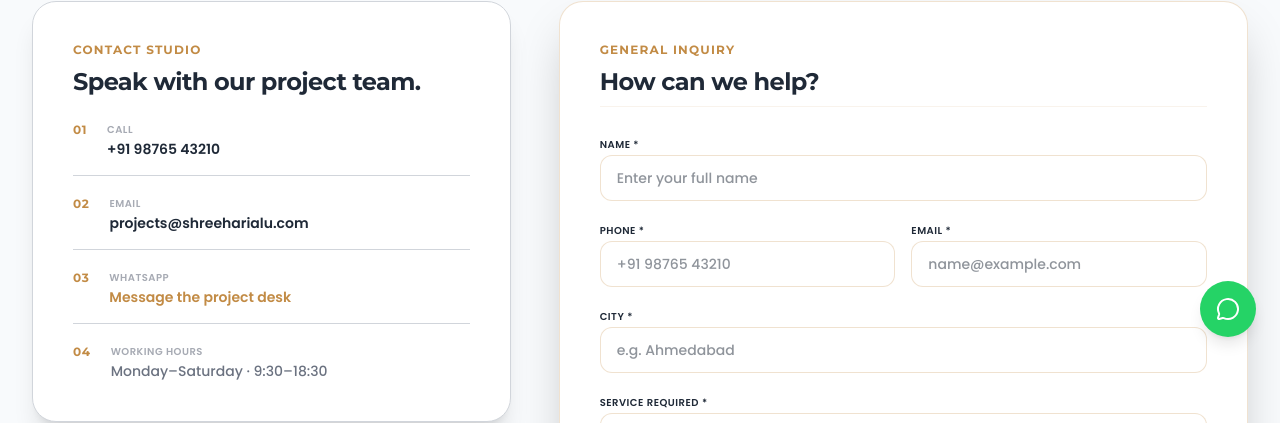
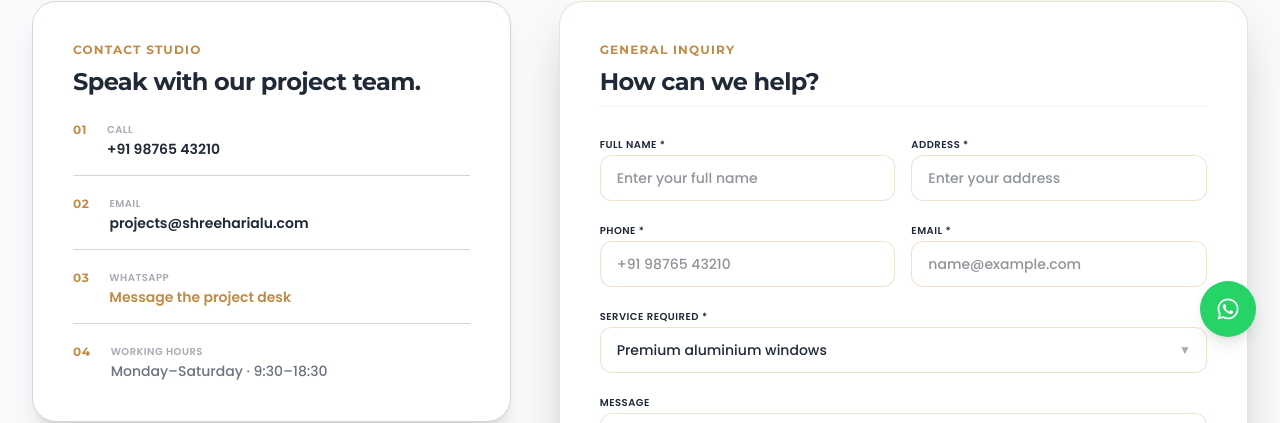
Before and after one commit to Orvion-Tech/Shreehari-alu, a Next.js app: page /contact in a window 1280 px wide. Shown: the part 439-862 px from the top of the page. Built offline with nearby package versions, Linux system fonts and the light colour scheme.

Commit message:
whats app icon and contact form changes

```diff
--- a/src/app/contact/page.tsx
+++ b/src/app/contact/page.tsx
@@ -18,7 +18,7 @@
     name: "",
     phone: "",
     email: "",
-    city: "",
+    address: "",
     service: "Premium aluminium windows",
     message: ""
   });
@@ -33,7 +33,7 @@
         name: "",
         phone: "",
         email: "",
-        city: "",
+        address: "",
         service: "Premium aluminium windows",
         message: ""
       });
@@ -113,8 +113,8 @@
             )}
 
             <form onSubmit={handleFormSubmit} className="grid grid-cols-1 md:grid-cols-2 gap-4">
-              <div className="space-y-1 md:col-span-2">
-                <label htmlFor="contact-name" className="text-[10px] uppercase tracking-wider font-semibold text-heading">Name *</label>
+              <div className="space-y-1">
+                <label htmlFor="contact-name" className="text-[10px] uppercase tracking-wider font-semibold text-heading">Full Name *</label>
                 <input
                   type="text"
                   id="contact-name"
@@ -123,6 +123,18 @@
                   onChange={(e) => setFormData({ ...formData, name: e.target.value })}
                   className="w-full px-4 py-3 rounded-xl input-glass text-sm focus:outline-none transition-all font-medium"
                   placeholder="Enter your full name"
+                />
+              </div>
+              <div className="space-y-1">
+                <label htmlFor="contact-address" className="text-[10px] uppercase tracking-wider font-semibold text-heading">Address *</label>
+                <input
+                  type="text"
+                  id="contact-address"
+                  required
+                  value={formData.address}
+                  onChange={(e) => setFormData({ ...formData, address: e.target.value })}
+                  className="w-full px-4 py-3 rounded-xl input-glass text-sm focus:outline-none transition-all font-medium"
+                  placeholder="Enter your address"
                 />
               </div>
               <div className="space-y-1">
@@ -147,18 +159,6 @@
                   onChange={(e) => setFormData({ ...formData, email: e.target.value })}
                   className="w-full px-4 py-3 rounded-xl input-glass text-sm focus:outline-none transition-all font-medium"
                   placeholder="name@example.com"
-                />
-              </div>
-              <div className="space-y-1 md:col-span-2">
-                <label htmlFor="contact-city" className="text-[10px] uppercase tracking-wider font-semibold text-heading">City *</label>
-                <input
-                  type="text"
-                  id="contact-city"
-                  required
-                  value={formData.city}
-                  onChange={(e) => setFormData({ ...formData, city: e.target.value })}
-                  className="w-full px-4 py-3 rounded-xl input-glass text-sm focus:outline-none transition-all font-medium"
-                  placeholder="e.g. Ahmedabad"
                 />
               </div>
               <div className="space-y-1 md:col-span-2">
@@ -208,7 +208,7 @@
 
       {/* Google Map Section */}
       <section className="py-12 bg-section border-t border-b border-border">
-        <div className="container mx-auto px-4 md:px-8 max-w-5xl">
+        <div className="container mx-auto px-4 md:px-8">
           <div className="rounded-3xl overflow-hidden shadow-2xl border border-accent/15 h-[360px] relative bg-card gold-glow">
             <iframe
               src="https://www.google.com/maps/embed?pb=!1m18!1m12!1m3!1d3671.6979262104523!2d72.54045861542452!3d23.034856372332356!2m3!1f0!2f0!3f0!3m2!1i1024!2i768!4f13.1!3m3!1m2!1s0x395e84e5482390a7%3A0x6bfe76e0cd673a38!2sAhmedabad%2C%20Gujarat%2C%20India!5e0!3m2!1sen!2sin!4v1625050000000!5m2!1sen!2sin"
--- a/src/components/ui/WhatsAppButton.tsx
+++ b/src/components/ui/WhatsAppButton.tsx
@@ -1,6 +1,4 @@
 "use client";
-
-import { MessageCircle } from "lucide-react";
 
 export default function WhatsAppButton() {
   return (
@@ -11,7 +9,14 @@
       className="fixed bottom-6 right-6 z-50 bg-[#25D366] text-white p-4 rounded-full shadow-lg hover:shadow-xl hover:-translate-y-1 transition-all duration-300 flex items-center justify-center group"
       aria-label="Chat on WhatsApp"
     >
-      <MessageCircle className="w-6 h-6" />
+      <svg
+        className="w-6 h-6"
+        viewBox="0 0 448 512"
+        fill="currentColor"
+        aria-hidden="true"
+      >
+        <path d="M380.9 97.1C339 55.1 283.2 32 223.9 32c-122.4 0-222 99.6-222 222 0 39.1 10.2 77.3 29.6 111L0 480l117.7-30.9c32.4 17.7 68.9 27 106.1 27h.1c122.3 0 224.1-99.6 224.1-222 0-59.3-25.2-115-67.1-157zm-157 341.6c-33.2 0-65.7-8.9-94-25.7l-6.7-4-69.8 18.3L72 359.2l-4.4-7c-18.5-29.4-28.2-63.3-28.2-98.2 0-101.7 82.8-184.5 184.6-184.5 49.3 0 95.6 19.2 130.4 54.1 34.8 34.9 56.2 81.2 56.1 130.5 0 101.8-84.9 184.6-186.6 184.6zm101.2-138.2c-5.5-2.8-32.8-16.2-37.9-18-5.1-1.9-8.8-2.8-12.5 2.8-3.7 5.6-14.3 18-17.6 21.8-3.2 3.7-6.5 4.2-12 1.4-32.6-16.3-54-29.1-75.5-66-5.7-9.8 5.7-9.1 16.3-30.3 1.8-3.7 .9-6.9-.5-9.7-1.4-2.8-12.5-30.1-17.1-41.2-4.5-10.8-9.1-9.3-12.5-9.5-3.2-.2-6.9-.2-10.6-.2-3.7 0-9.7 1.4-14.8 6.9-5.1 5.6-19.4 19-19.4 46.3 0 27.3 19.9 53.7 22.6 57.4 2.8 3.7 39.1 59.7 94.8 83.8 35.2 15.2 49 16.5 66.6 13.9 10.7-1.6 32.8-13.4 37.4-26.4 4.6-13 4.6-24.1 3.2-26.4-1.3-2.5-5-3.9-10.5-6.6z"/>
+      </svg>
       <span className="absolute right-full mr-4 bg-white text-heading px-3 py-1.5 rounded-lg text-sm font-medium shadow-md opacity-0 group-hover:opacity-100 transition-opacity duration-300 pointer-events-none whitespace-nowrap">
         Chat with us
       </span>
```
